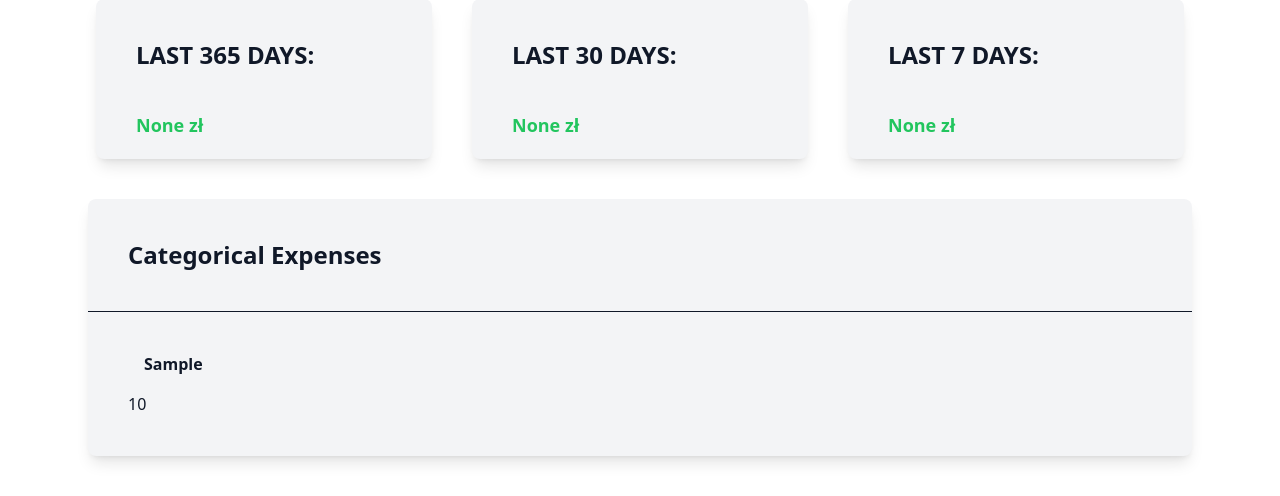
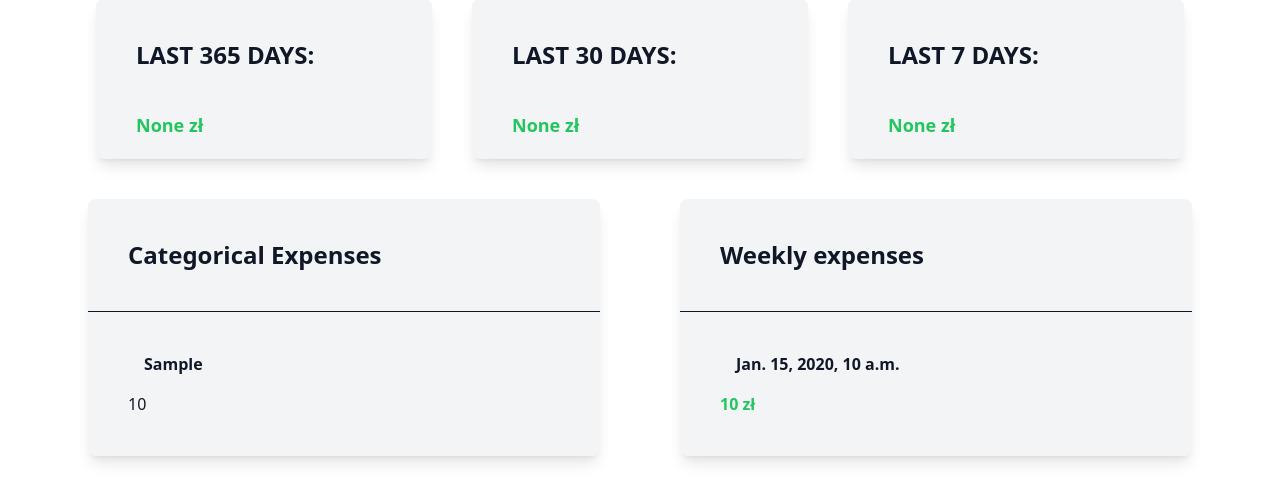
Before and after one commit to mmich1209/expense_app_django_zaliczenie, a Django app: page /expense_app/ in a window 1280 px wide. Shown: the part 817-1313 px from the top of the page. Run offline with Django 5.2, Linux system fonts and the light colour scheme; tables that the repository leaves empty hold one stand-in row (values such as "Sample post"); style sheets or scripts are compiled from the project's sources.

Commit message:
added "weekly expenses' table"

```diff
--- a/expense_tracker/templates/expense_tracker/index.html
+++ b/expense_tracker/templates/expense_tracker/index.html
@@ -94,7 +94,7 @@
 
 
     <div class="flex justify-evenly w-full px-2 mb-10">
-        <div class="w-full shadow-lg ml-20 mr-20 rounded-lg bg-gray-100">
+        <div class="w-full shadow-lg ml-20 mr-10 rounded-lg bg-gray-100">
             <h1 class="py-10 ml-10 font-bold text-2xl"> Categorical Expenses</h1>
             <hr>
             <span class="w-full shadow-lg ml-10 rounded-lg bg-gray-100">
@@ -112,13 +112,24 @@
             {%  endfor %}
             </span>
         </div>
+         <div class="w-full shadow-lg ml-10 mr-20 rounded-lg bg-gray-100">
+            <h1 class="py-10 ml-10 font-bold text-2xl"> Weekly expenses</h1>
+            <hr>
+            <span class="w-full shadow-lg ml-10 rounded-lg bg-gray-100">
+            {%  for daily_sum in daily_sums %}
+                <div class="flex-wrap w-full px-4 py-4">
+                    <span class="ml-10 font-bold " >
+                        {{ daily_sum.date }}
+                    </span>
+                    </div>
+                <div class='mb-10'>
+                      <span class="ml-10 py-4 font-bold" style="color: #22c55e !important">
+                         {{ daily_sum.sum }} zł
+                       </span>
+                </div>
+            {%  endfor %}
+            </span>
+        </div>
     </div>
 
-
-
-
-
-
-
-
 {% endblock %}
--- a/expense_tracker/views.py
+++ b/expense_tracker/views.py
@@ -34,6 +34,10 @@
     #calculating categorical expenses
     categorical_sums = Expense.objects.filter().values('category').order_by('category').annotate(sum=Sum('amount'))
 
+    # calculating daily expenses
+    daily_sums = Expense.objects.filter().values('date').order_by('date').annotate(sum=Sum('amount'))
+
+
     expense_form = ExpenseForm()
     return render(request, 'expense_tracker/index.html',
                   {'expense_form': expense_form,
@@ -42,6 +46,7 @@
                    'yearly_sum': yearly_sum,
                    'monthly_sum': monthly_sum,
                    'weekly_sum' : weekly_sum,
+                   'daily_sums': daily_sums,
                    'categorical_sums': categorical_sums})
 
 
```
